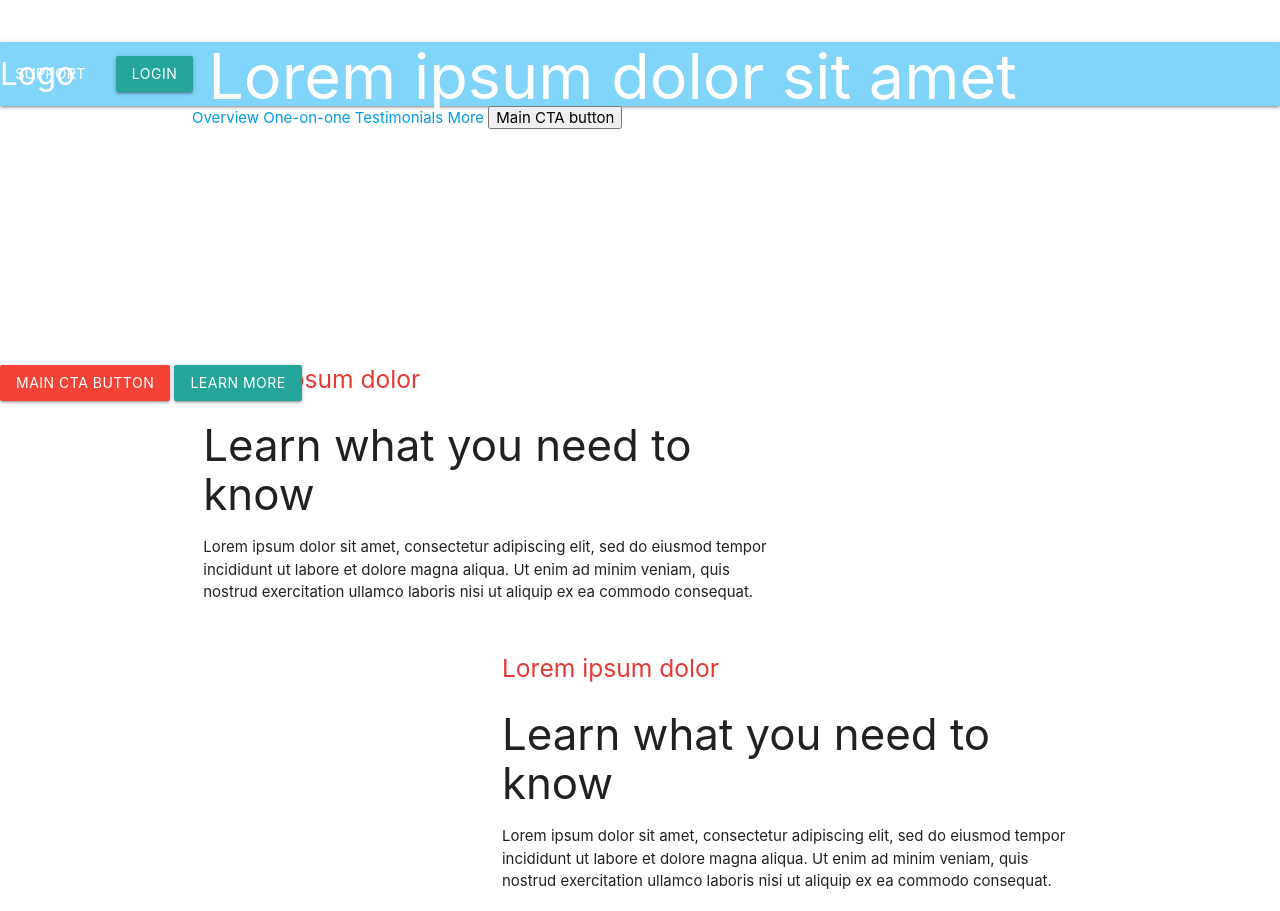
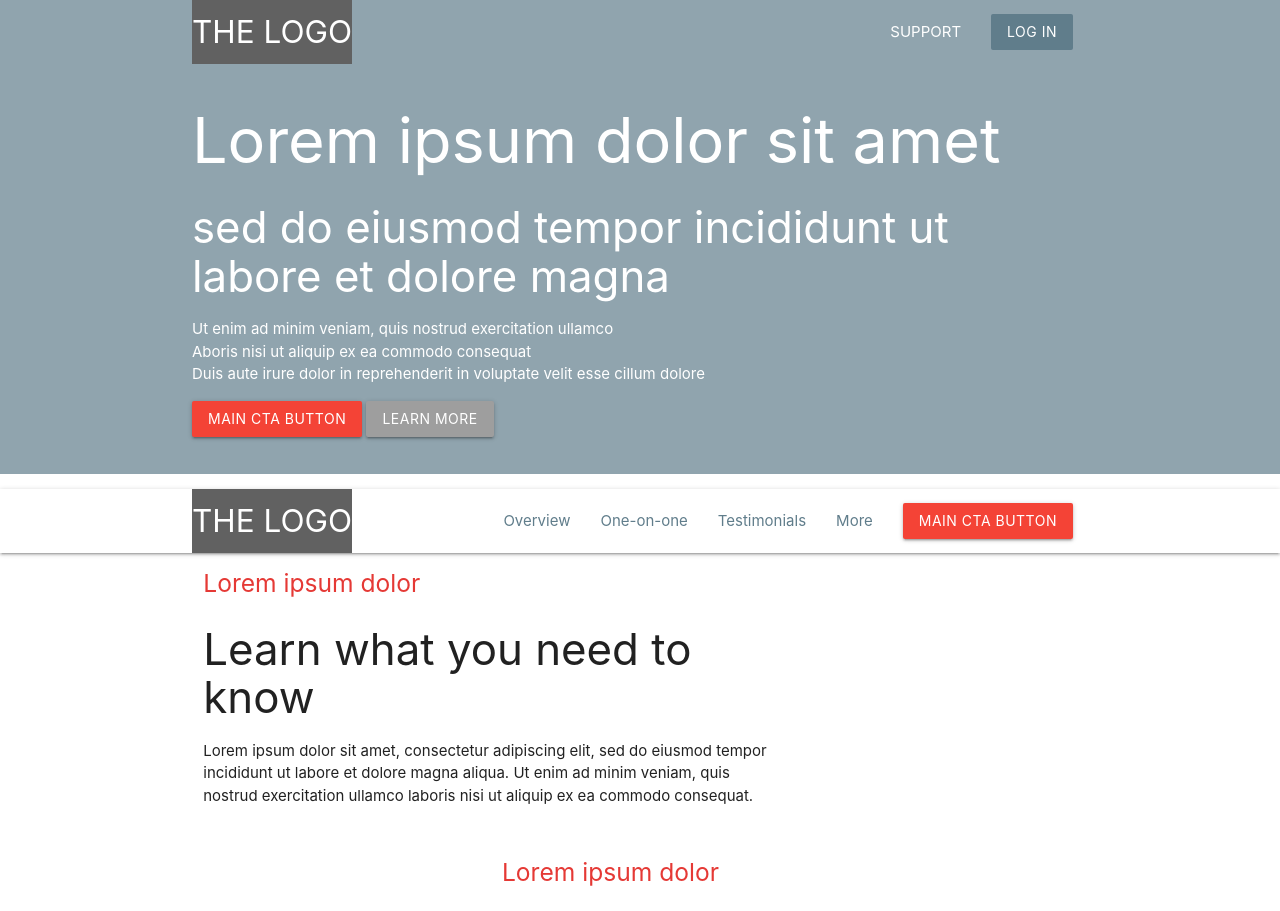
Before and after one commit to KimDelbarre/css-framework-challenge, a plain HTML site: page Exercice-with-Materialize.html in a window 1280 px wide. Shown: the top 911 px of the page. Drawn offline with nearby package versions, Linux system fonts and the light colour scheme.

Commit message:
finding my way with Materialize

```diff
--- a/Exercice-with-Materialize.html
+++ b/Exercice-with-Materialize.html
@@ -8,38 +8,49 @@
       <!--Let browser know website is optimized for mobile-->
       <meta name="viewport" content="width=device-width, initial-scale=1.0"/>
     </head>
+
     <body>
-<nav class="nav-wraper light-blue lighten-3">
-<a id="logo-container" href="#" class="brand-logo">Logo</a>
-              <ul class="">
+      <div class="blue-grey lighten-2">
+      <nav class="nav-wraper blue-grey lighten-2 z-depth-0">
+  <div class="container">
+<a id="logo-container" href="#" class="brand-logo grey darken-2">THE LOGO</a>
+              <ul class="right">
                 <li><a href="#" >SUPPORT</a></li>
-                <li><a href="#" class="btn">LOGIN</a></li>
+                <li><a href="#" class="btn blue-grey z-depth-0">LOG IN</a></li>
               </ul>
+  </div>
+  </nav>
 
-              <div class="container"></div>
+              <div class="container">
               <h1 class="white-text">Lorem ipsum dolor sit amet</h1>
-              <h2>sed do eiusmod tempor incididunt ut labore et dolore magna</h2>
+              <h3 class="white-text">sed do eiusmod tempor incididunt ut labore et dolore magna</h3>
               <p>
-              <ul class="list">
+              <ul class="white-text">
                   <li>Ut enim ad minim veniam, quis nostrud exercitation ullamco</li>
                   <li>Aboris nisi ut aliquip ex ea commodo consequat</li>
                   <li>Duis aute irure dolor in reprehenderit in voluptate velit esse cillum dolore</li>
               </ul>
             </p>
               <a href="#" class="btn red">Main CTA button</a>
-              <a href="#" class="btn gray">Learn more</a>
+              <a href="#" class="btn grey">Learn more</a>
+              <p>&nbsp;</p>
             </div>
-            </div>
-    </nav>
-    <div class="container">
-    <div class="nav-right">
-        <a href="#" class="nav-item">Overview</a>
-        <a href="#" class="nav-item">One-on-one</a>
-        <a href="#" class="nav-item">Testimonials</a>
-        <a href="#" class="nav-item">More</a>
-        <a href="#" class="nav-item"><button is-danger>Main CTA button</button></a>
-    </div>
-    </div>
+  </div>
+
+            <nav class="nav-wraper white">
+              <div class="container">
+            <a id="logo-container" href="#" class="brand-logo grey darken-2">THE LOGO</a>
+                          <ul class="right">
+                            <li><a href="#" class="nav-item blue-grey-text">Overview</a></li>
+                            <li><a href="#" class="nav-item blue-grey-text">One-on-one</a></li>
+                            <li><a href="#" class="nav-item blue-grey-text">Testimonials</a></li>
+                            <li><a href="#" class="nav-item blue-grey-text">More</a></li>
+                            <li><a href="#" class="nav-item btn red">Main CTA button</a></li>
+                          </ul>
+                        </div>
+                        </nav>
+
+
     <div class="container">
       <div class="row">
         <div class="col s12 m8">
@@ -148,6 +159,44 @@
     </div>
 
 
+
+<!---page divided in ...-->
+
+<div class="container">
+    <div class="row">
+      <div class="col s6">
+        <h5> <span class="red-text text-darken-1">Learn anywhere</span></h5>
+        <h3>Learn anywhere, anytime</h3>
+        <p>Lorem ipsum dolor sit amet, consectetur adipiscing elit, sed do eiusmod tempor incididunt ut labore et dolore magna aliqua. Ut enim ad minim veniam, quis nostrud exercitation ullamco laboris nisi ut aliquip ex ea commodo consequat.</p>
+</div>
+<div class="col s6">
+    <img src="">
+  </div>
+
+  <div class="col s5">
+    <img src="">
+  </div>
+
+  <div class="col s7">
+    <h5> <span class="red-text text-darken-1">Learn anywhere</span></h5>
+        <h3>Learn anywhere, anytime</h3>
+        <p>Lorem ipsum dolor sit amet, consectetur adipiscing elit, sed do eiusmod tempor incididunt ut labore et dolore magna aliqua. Ut enim ad minim veniam, quis nostrud exercitation ullamco laboris nisi ut aliquip ex ea commodo consequat.</p>
+</div>
+
+    <div class="col s7">
+        <h5> <span class="red-text text-darken-1">Learn anywhere</span></h5>
+        <h3>Learn anywhere, anytime</h3>
+        <p>Lorem ipsum dolor sit amet, consectetur adipiscing elit, sed do eiusmod tempor incididunt ut labore et dolore magna aliqua. Ut enim ad minim veniam, quis nostrud exercitation ullamco laboris nisi ut aliquip ex ea commodo consequat.</p>
+</div>
+    <div class="col s5">
+      <img src="">
+    </div>
+
+  </div>
+  </div>
+
+<!----big button-->
+
     <div class="center-align">
     <a href="#" class="btn-large red">It's a really big CTA</a>
     <p class="small grey-text text-lighten-1">Try it free for 7 days with no commitment</p>
```
